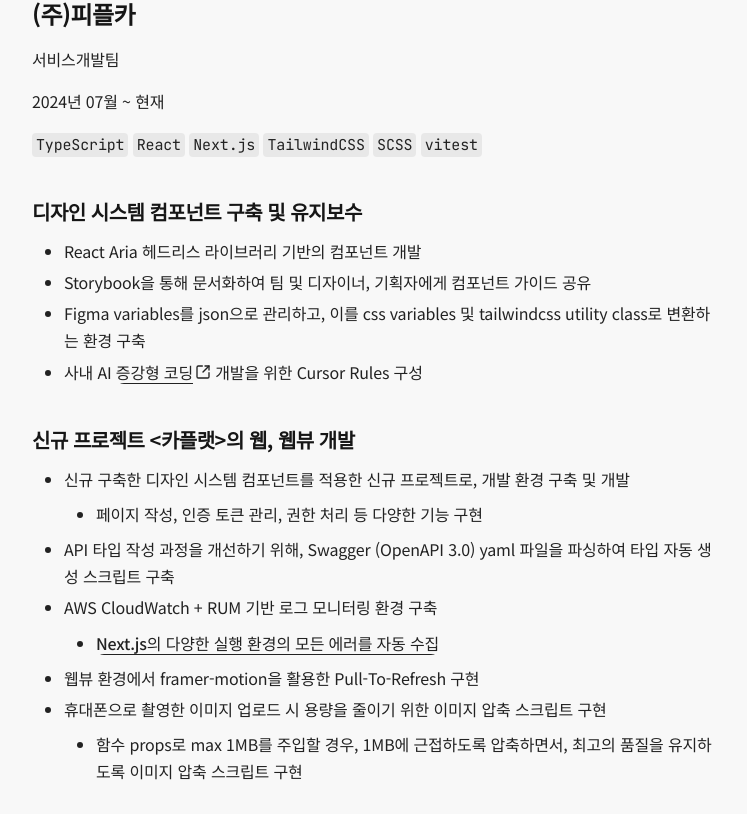
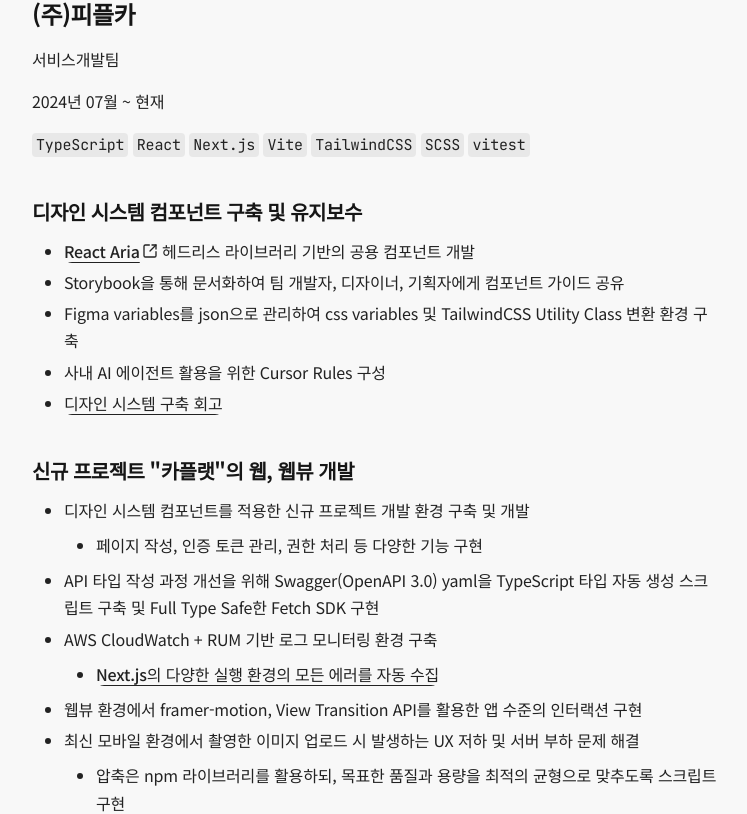
Before and after one commit to kdh379/bandal.dev, a Next.js app: page /about in a window 1280 px wide. Shown: the part 849-1663 px from the top of the page, without its empty margins (264-1011 px from the left). Built offline with nearby package versions, Linux system fonts and the light colour scheme.

Commit message:
content: about

```diff
--- a/src/app/about/page.mdx
+++ b/src/app/about/page.mdx
@@ -1,6 +1,6 @@
 export const meta = {
   title: "About",
-  date: "2025-08-01",
+  date: "2025-09-10",
 };
 
 # 김도현
@@ -28,25 +28,26 @@ export const meta = {
 
 2024년 07월 ~ 현재
 
-`TypeScript` `React` `Next.js` `TailwindCSS` `SCSS` `vitest`
+`TypeScript` `React` `Next.js` `Vite` `TailwindCSS` `SCSS` `vitest`
 
 #### 디자인 시스템 컴포넌트 구축 및 유지보수
 
-- React Aria 헤드리스 라이브러리 기반의 컴포넌트 개발
-- Storybook을 통해 문서화하여 팀 및 디자이너, 기획자에게 컴포넌트 가이드 공유
-- Figma variables를 json으로 관리하고, 이를 css variables 및 tailwindcss utility class로 변환하는 환경 구축
-- 사내 AI [증강형 코딩](https://tidyfirst.substack.com/p/augmented-coding-beyond-the-vibes) 개발을 위한 Cursor Rules 구성
+- [React Aria](https://react-spectrum.adobe.com/react-aria/index.html) 헤드리스 라이브러리 기반의 공용 컴포넌트 개발
+- Storybook을 통해 문서화하여 팀 개발자, 디자이너, 기획자에게 컴포넌트 가이드 공유
+- Figma variables를 json으로 관리하여 css variables 및 TailwindCSS Utility Class 변환 환경 구축
+- 사내 AI 에이전트 활용을 위한 Cursor Rules 구성
+- [디자인 시스템 구축 회고](/blog/design-system-review)
 
-#### 신규 프로젝트 &lt;카플랫&gt;의 웹, 웹뷰 개발
+#### 신규 프로젝트 "카플랫"의 웹, 웹뷰 개발
 
-- 신규 구축한 디자인 시스템 컴포넌트를 적용한 신규 프로젝트로, 개발 환경 구축 및 개발
+- 디자인 시스템 컴포넌트를 적용한 신규 프로젝트 개발 환경 구축 및 개발
   - 페이지 작성, 인증 토큰 관리, 권한 처리 등 다양한 기능 구현
-- API 타입 작성 과정을 개선하기 위해, Swagger (OpenAPI 3.0) yaml 파일을 파싱하여 타입 자동 생성 스크립트 구축
+- API 타입 작성 과정 개선을 위해 Swagger(OpenAPI 3.0) yaml을 TypeScript 타입 자동 생성 스크립트 구축 및 Full Type Safe한 Fetch SDK 구현
 - AWS CloudWatch + RUM 기반 로그 모니터링 환경 구축
   - [Next.js의 다양한 실행 환경의 모든 에러를 자동 수집](/blog/nextjs-logging-strategy)
-- 웹뷰 환경에서 framer-motion을 활용한 Pull-To-Refresh 구현
-- 휴대폰으로 촬영한 이미지 업로드 시 용량을 줄이기 위한 이미지 압축 스크립트 구현
-  - 함수 props로 max 1MB를 주입할 경우, 1MB에 근접하도록 압축하면서, 최고의 품질을 유지하도록 이미지 압축 스크립트 구현
+- 웹뷰 환경에서 framer-motion, View Transition API를 활용한 앱 수준의 인터랙션 구현
+- 최신 모바일 환경에서 촬영한 이미지 업로드 시 발생하는 UX 저하 및 서버 부하 문제 해결
+  - 압축은 npm 라이브러리를 활용하되, 목표한 품질과 용량을 최적의 균형으로 맞추도록 스크립트 구현
 
 ### (주)이노룰스
 
```
